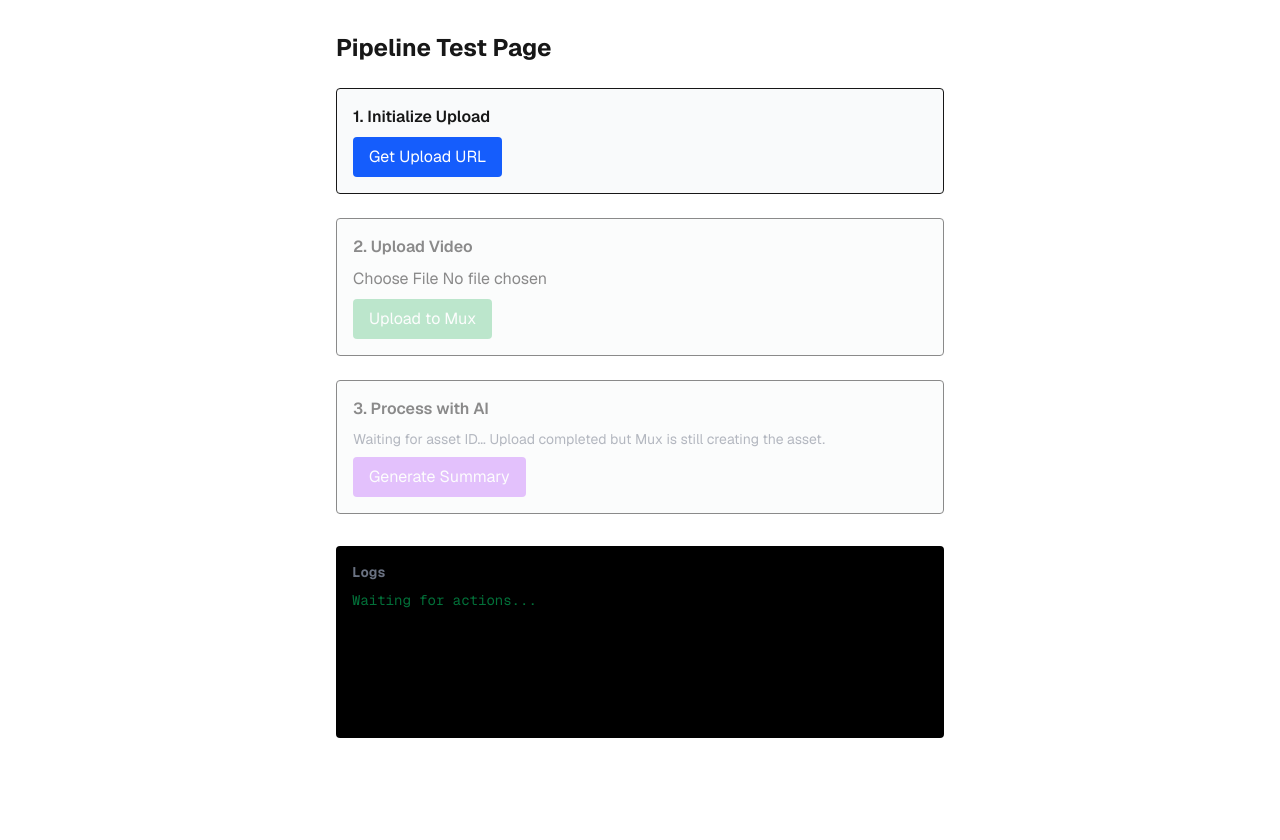
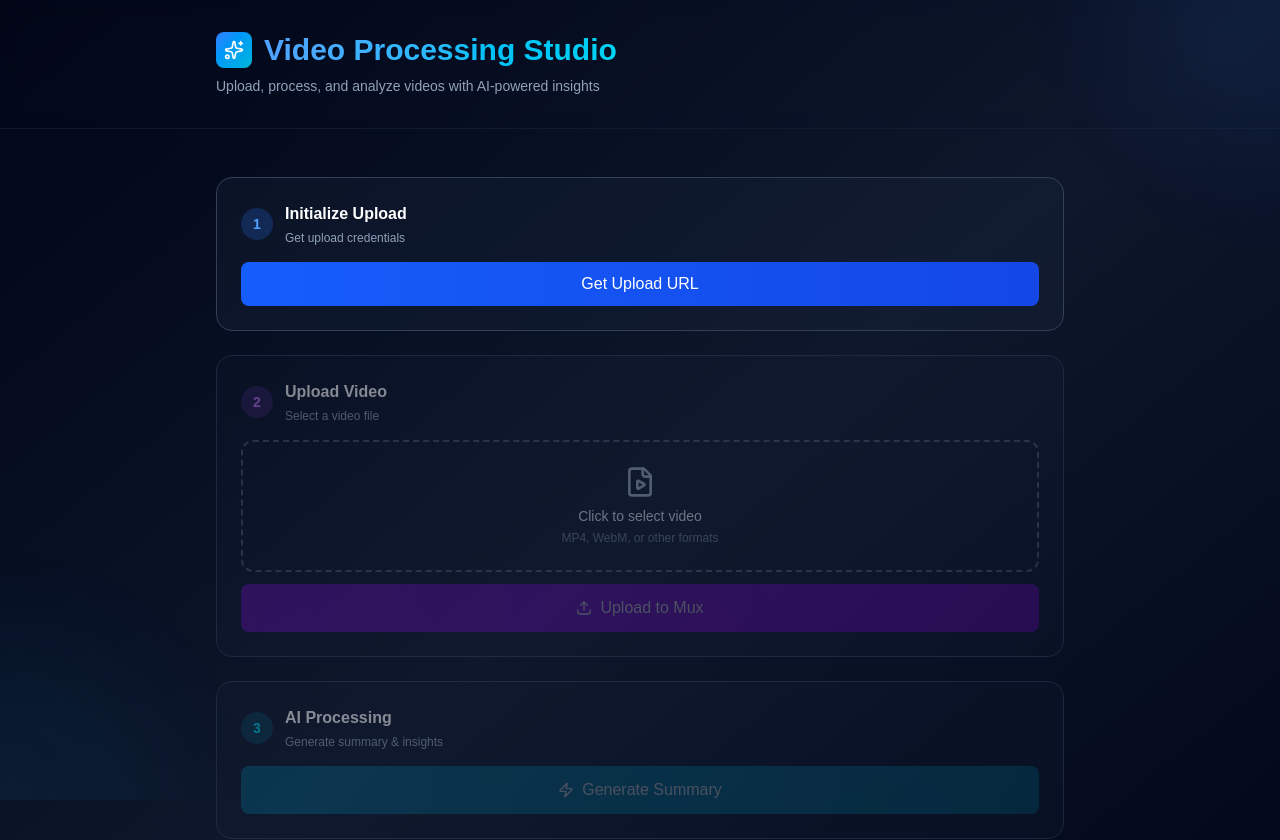
Before and after one commit to PranjalKaushik77/alpha_back, a Next.js app: page / in a window 1280 px wide. Shown: the top 840 px of the page. Before the commit the page ends 800 px from the top, so only its background shows below. Built offline with nearby package versions, Linux system fonts and the light colour scheme.

Commit message:
better_frontend

```diff
--- a/app/page.tsx
+++ b/app/page.tsx
@@ -1,91 +1,93 @@
 "use client";
 
 import { useState } from "react";
+import {
+  Upload,
+  Zap,
+  CheckCircle2,
+  AlertCircle,
+  Clock,
+  FileVideo,
+  Sparkles,
+} from "lucide-react";
 
-export default function TestPage() {
+export default function VideoPipeline() {
   const [status, setStatus] = useState("idle");
-    const [logs, setLogs] = useState<string[]>([]);
-    const [uploadData, setUploadData] = useState<any>(null);
-    const [file, setFile] = useState<File | null>(null);
-    const [processResult, setProcessResult] = useState<any>(null);
+  const [logs, setLogs] = useState([]);
+  const [uploadData, setUploadData] = useState(null);
+  const [file, setFile] = useState(null);
+  const [processResult, setProcessResult] = useState(null);
+  const [progress, setProgress] = useState(0);
 
-    const addLog = (msg: string) => setLogs((prev) => [...prev, `${new Date().toISOString().split('T')[1].split('.')[0]} - ${msg}`]);
+  const addLog = (msg) => {
+    const time = new Date().toISOString().split("T")[1].split(".")[0];
+    setLogs((prev) => [...prev, { time, msg, id: Date.now() }]);
+  };
 
   const handleCreateUpload = async () => {
     try {
       setStatus("creating_upload");
-            addLog("Requesting upload URL...");
+      addLog("🔄 Requesting upload URL...");
       const res = await fetch("/api/upload", { method: "POST" });
       const data = await res.json();
-
       if (data.error) throw new Error(data.error);
-
       setUploadData(data);
-            addLog(`Upload URL created. Upload ID: ${data.uploadId}`);
-            addLog("Ready to upload file. No database record created yet.");
+      addLog(`✓ Upload URL created`);
+      addLog(`ID: ${data.uploadId.slice(0, 12)}...`);
       setStatus("ready_to_upload");
-        } catch (e: any) {
-            addLog(`Error: ${e.message}`);
+    } catch (e) {
+      addLog(`❌ ${e.message}`);
       setStatus("error");
     }
   };
 
   const handleUploadFile = async () => {
-        console.log("handleUploadFile called", { file, uploadData, status });
-
     if (!file) {
-            addLog("Error: No file selected");
+      addLog("❌ No file selected");
       return;
     }
-
     if (!uploadData?.uploadUrl) {
-            addLog("Error: Upload URL not available. Please click 'Get Upload URL' first.");
+      addLog("❌ Get upload URL first");
       return;
     }
 
     try {
       setStatus("uploading");
-            addLog(`Uploading file ${file.name} (${(file.size / 1024 / 1024).toFixed(2)} MB)...`);
-            addLog(`Upload URL: ${uploadData.uploadUrl.substring(0, 50)}...`);
-            console.log("Starting upload to:", uploadData.uploadUrl);
+      const sizeMB = (file.size / 1024 / 1024).toFixed(2);
+      addLog(`⬆️  Uploading ${file.name} (${sizeMB} MB)...`);
+      setProgress(10);
 
       const uploadResponse = await fetch(uploadData.uploadUrl, {
         method: "PUT",
         body: file,
-                headers: {
-                    "content-type": file.type || "video/mp4",
-                },
+        headers: { "content-type": file.type || "video/mp4" },
       });
 
       if (!uploadResponse.ok) {
         const errorText = await uploadResponse.text();
-                throw new Error(`Upload failed: ${uploadResponse.status} ${uploadResponse.statusText}. ${errorText}`);
+        throw new Error(`Upload failed: ${uploadResponse.status}`);
       }
 
-            addLog("Upload complete! Checking for asset ID...");
+      setProgress(80);
+      addLog("✓ File uploaded to Mux");
+      addLog("⏳ Waiting for asset creation...");
 
-            // Wait a moment for Mux to create the asset
-            await new Promise(r => setTimeout(r, 3000));
+      await new Promise((r) => setTimeout(r, 3000));
 
-            // Check upload status to get asset_id (retry a few times)
       let assetId = null;
       let videoId = null;
+
       for (let attempt = 1; attempt <= 5; attempt++) {
-                addLog(`Checking for asset ID (attempt ${attempt}/5)...`);
-
+        setProgress(80 + (attempt / 5) * 10);
         const checkRes = await fetch("/api/check-upload", {
           method: "POST",
           headers: { "Content-Type": "application/json" },
           body: JSON.stringify({ uploadId: uploadData.uploadId }),
         });
 
-                if (!checkRes.ok) {
-                    const errorData = await checkRes.json();
-                    throw new Error(`Check upload failed: ${errorData.error || checkRes.statusText}`);
-                }
+        if (!checkRes.ok) throw new Error("Check upload failed");
 
         const checkData = await checkRes.json();
-
         if (checkData.assetId) {
           assetId = checkData.assetId;
           videoId = checkData.video?.id || null;
@@ -93,37 +95,35 @@ export default function TestPage() {
         }
 
         if (attempt < 5) {
-                    await new Promise(r => setTimeout(r, 2000));
+          await new Promise((r) => setTimeout(r, 2000));
         }
       }
 
       if (assetId) {
-                addLog(`✓ Asset ID: ${assetId}`);
-                addLog(`✓ Database record created: ${videoId || 'N/A'}`);
+        addLog(`✓ Asset created: ${assetId.slice(0, 12)}...`);
         setUploadData({ ...uploadData, muxAssetId: assetId, videoId });
+        setProgress(100);
         setStatus("uploaded");
       } else {
-                addLog("⚠ Asset ID not ready yet. Mux is still processing...");
-                addLog("You can manually check upload status or wait for webhook.");
+        addLog("⚠️  Asset not ready yet");
         setStatus("uploaded");
       }
-        } catch (e: any) {
-            addLog(`❌ Upload error: ${e.message}`);
-            console.error("Upload error details:", e);
+    } catch (e) {
+      addLog(`❌ ${e.message}`);
       setStatus("error");
     }
   };
 
   const handleProcessVideo = async () => {
     if (!uploadData?.muxAssetId) {
-            addLog("Error: Asset ID not available. Wait a moment and try again.");
+      addLog("⚠️  Wait for upload to complete");
       return;
     }
 
     try {
       setStatus("processing");
-            addLog(`Triggering processing for Asset ID: ${uploadData.muxAssetId}...`);
-            addLog("Note: This may fail if Mux hasn't finished transcoding yet (wait 1-2 mins)");
+      addLog("🤖 Processing video with AI...");
+      setProgress(0);
 
       const res = await fetch("/api/process-video", {
         method: "POST",
@@ -133,118 +133,272 @@ export default function TestPage() {
 
       const data = await res.json();
       if (data.error) {
-                addLog(`Server Error: ${data.error}`);
-                if (res.status === 404) addLog("Tip: Mux is likely still processing. Wait a bit and try again.");
+        addLog(`❌ ${data.error}`);
+        if (res.status === 404) {
+          addLog("💡 Mux still transcoding. Wait 1-2 minutes.");
+        }
+        setStatus("error");
         return;
       }
 
       setProcessResult(data);
-            addLog("Processing complete! Summary generated.");
+      setProgress(100);
+      addLog("✓ Processing complete!");
       setStatus("complete");
-        } catch (e: any) {
-            addLog(`Error: ${e.message}`);
+    } catch (e) {
+      addLog(`❌ ${e.message}`);
+      setStatus("error");
     }
   };
 
+  const isUploading = status === "uploading";
+  const isProcessing = status === "processing";
+  const isComplete = status === "complete";
+
   return (
-        <div className="p-8 max-w-2xl mx-auto font-sans">
-            <h1 className="text-2xl font-bold mb-6">Pipeline Test Page</h1>
+    <div className="min-h-screen bg-gradient-to-br from-slate-950 via-slate-900 to-slate-950">
+      {/* Animated background elements */}
+      <div className="fixed inset-0 overflow-hidden pointer-events-none">
+        <div className="absolute -top-40 -right-40 w-80 h-80 bg-blue-500/10 rounded-full blur-3xl animate-pulse"></div>
+        <div className="absolute -bottom-40 -left-40 w-80 h-80 bg-cyan-500/10 rounded-full blur-3xl animate-pulse" style={{ animationDelay: "1s" }}></div>
+      </div>
 
-            <div className="space-y-6">
-                {/* Step 1: Create Upload */}
-                <div className="p-4 border rounded bg-gray-50">
-                    <h2 className="font-semibold mb-2">1. Initialize Upload</h2>
+      <div className="relative z-10">
+        {/* Header */}
+        <div className="border-b border-slate-800/50 backdrop-blur-sm sticky top-0 z-20">
+          <div className="max-w-4xl mx-auto px-6 py-8">
+            <div className="flex items-center gap-3 mb-2">
+              <div className="p-2 bg-gradient-to-br from-blue-500 to-cyan-500 rounded-lg">
+                <Sparkles className="w-5 h-5 text-white" />
+              </div>
+              <h1 className="text-3xl font-bold bg-gradient-to-r from-blue-400 to-cyan-400 bg-clip-text text-transparent">
+                Video Processing Studio
+              </h1>
+            </div>
+            <p className="text-slate-400 text-sm">
+              Upload, process, and analyze videos with AI-powered insights
+            </p>
+          </div>
+        </div>
+
+        {/* Main Content */}
+        <div className="max-w-4xl mx-auto px-6 py-12">
+          {/* Pipeline Steps */}
+          <div className="grid gap-6 mb-8">
+            {/* Step 1: Initialize */}
+            <div className={`group rounded-2xl border transition-all duration-300 ${
+              uploadData
+                ? "border-green-500/50 bg-green-500/5"
+                : "border-slate-700 bg-slate-800/30 hover:border-slate-600"
+            } p-6`}>
+              <div className="flex items-start justify-between mb-4">
+                <div className="flex items-center gap-3">
+                  <div className={`w-8 h-8 rounded-full flex items-center justify-center font-bold text-sm ${
+                    uploadData
+                      ? "bg-green-500/20 text-green-400"
+                      : "bg-blue-500/20 text-blue-400"
+                  }`}>
+                    1
+                  </div>
+                  <div>
+                    <h3 className="font-semibold text-white">Initialize Upload</h3>
+                    <p className="text-xs text-slate-400 mt-1">
+                      {uploadData ? "Ready to upload" : "Get upload credentials"}
+                    </p>
+                  </div>
+                </div>
+                {uploadData && <CheckCircle2 className="w-5 h-5 text-green-500" />}
+              </div>
               <button
                 onClick={handleCreateUpload}
-                        disabled={status !== "idle"}
-                        className="px-4 py-2 bg-blue-600 text-white rounded hover:bg-blue-700 disabled:opacity-50"
+                disabled={uploadData}
+                className="w-full py-2.5 px-4 bg-gradient-to-r from-blue-600 to-blue-700 hover:from-blue-500 hover:to-blue-600 disabled:from-green-600 disabled:to-green-700 disabled:opacity-75 text-white rounded-lg font-medium transition-all duration-200 disabled:cursor-not-allowed"
               >
-                        Get Upload URL
+                {uploadData ? "✓ Upload URL Ready" : "Get Upload URL"}
               </button>
             </div>
 
-                {/* Step 2: Upload File */}
-                <div className={`p-4 border rounded bg-gray-50 ${!uploadData ? 'opacity-50' : ''}`}>
-                    <h2 className="font-semibold mb-2">2. Upload Video</h2>
+            {/* Step 2: Upload */}
+            <div className={`group rounded-2xl border transition-all duration-300 ${
+              file && uploadData
+                ? "border-green-500/50 bg-green-500/5"
+                : "border-slate-700 bg-slate-800/30"
+            } p-6 ${!uploadData && "opacity-50 pointer-events-none"}`}>
+              <div className="flex items-start justify-between mb-4">
+                <div className="flex items-center gap-3">
+                  <div className={`w-8 h-8 rounded-full flex items-center justify-center font-bold text-sm ${
+                    file && uploadData
+                      ? "bg-green-500/20 text-green-400"
+                      : "bg-purple-500/20 text-purple-400"
+                  }`}>
+                    2
+                  </div>
+                  <div>
+                    <h3 className="font-semibold text-white">Upload Video</h3>
+                    <p className="text-xs text-slate-400 mt-1">
+                      {file
+                        ? `${file.name} • ${(file.size / 1024 / 1024).toFixed(2)} MB`
+                        : "Select a video file"}
+                    </p>
+                  </div>
+                </div>
+                {file && uploadData && <CheckCircle2 className="w-5 h-5 text-green-500" />}
+              </div>
+
+              <div className="space-y-3">
+                <label className="block">
+                  <div className="border-2 border-dashed border-slate-600 rounded-xl p-6 text-center cursor-pointer hover:border-slate-500 transition-colors">
+                    <FileVideo className="w-8 h-8 text-slate-400 mx-auto mb-2" />
+                    <p className="text-sm font-medium text-slate-300">
+                      Click to select video
+                    </p>
+                    <p className="text-xs text-slate-500 mt-1">MP4, WebM, or other formats</p>
                     <input
                       type="file"
                       accept="video/*"
                       onChange={(e) => {
-                            const selectedFile = e.target.files?.[0] || null;
-                            setFile(selectedFile);
+                        const selectedFile = e.target.files?.[0];
+                        setFile(selectedFile || null);
                         if (selectedFile) {
-                                addLog(`File selected: ${selectedFile.name} (${(selectedFile.size / 1024 / 1024).toFixed(2)} MB)`);
+                          addLog(
+                            `📹 ${selectedFile.name} (${(selectedFile.size / 1024 / 1024).toFixed(2)} MB)`
+                          );
                         }
                       }}
-                        className="block mb-2 w-full"
-                        disabled={!uploadData}
+                      className="hidden"
                     />
-                    {file && (
-                        <p className="text-sm text-gray-600 mb-2">
-                            Selected: {file.name} ({(file.size / 1024 / 1024).toFixed(2)} MB)
+                  </div>
+                </label>
+
+                <button
+                  onClick={handleUploadFile}
+                  disabled={!file || !uploadData || isUploading}
+                  className="w-full py-3 px-4 bg-gradient-to-r from-purple-600 to-purple-700 hover:from-purple-500 hover:to-purple-600 disabled:opacity-50 text-white rounded-lg font-medium transition-all duration-200 flex items-center justify-center gap-2 disabled:cursor-not-allowed"
+                >
+                  <Upload className="w-4 h-4" />
+                  {isUploading ? `Uploading... ${progress}%` : "Upload to Mux"}
+                </button>
+
+                {isUploading && (
+                  <div className="w-full bg-slate-700 rounded-full h-2 overflow-hidden">
+                    <div
+                      className="bg-gradient-to-r from-purple-500 to-purple-400 h-full transition-all duration-300"
+                      style={{ width: `${progress}%` }}
+                    ></div>
+                  </div>
+                )}
+              </div>
+            </div>
+
+            {/* Step 3: Process */}
+            <div className={`group rounded-2xl border transition-all duration-300 ${
+              isComplete
+                ? "border-green-500/50 bg-green-500/5"
+                : "border-slate-700 bg-slate-800/30"
+            } p-6 ${!uploadData?.muxAssetId && "opacity-50 pointer-events-none"}`}>
+              <div className="flex items-start justify-between mb-4">
+                <div className="flex items-center gap-3">
+                  <div className={`w-8 h-8 rounded-full flex items-center justify-center font-bold text-sm ${
+                    isComplete
+                      ? "bg-green-500/20 text-green-400"
+                      : "bg-cyan-500/20 text-cyan-400"
+                  }`}>
+                    3
+                  </div>
+                  <div>
+                    <h3 className="font-semibold text-white">AI Processing</h3>
+                    <p className="text-xs text-slate-400 mt-1">
+                      {isComplete
+                        ? "Processing complete"
+                        : "Generate summary & insights"}
+                    </p>
+                  </div>
+                </div>
+                {isComplete && <CheckCircle2 className="w-5 h-5 text-green-500" />}
+              </div>
+
+              <button
+                onClick={handleProcessVideo}
+                disabled={!uploadData?.muxAssetId || isProcessing}
+                className="w-full py-3 px-4 bg-gradient-to-r from-cyan-600 to-cyan-700 hover:from-cyan-500 hover:to-cyan-600 disabled:opacity-50 text-white rounded-lg font-medium transition-all duration-200 flex items-center justify-center gap-2 disabled:cursor-not-allowed"
+              >
+                <Zap className="w-4 h-4" />
+                {isProcessing ? "Processing..." : "Generate Summary"}
+              </button>
+
+              {uploadData?.muxAssetId && !isComplete && (
+                <p className="text-xs text-slate-400 mt-3">
+                  💡 Wait 1-2 minutes for Mux transcoding before processing
                 </p>
               )}
-                    <button
-                        onClick={(e) => {
-                            e.preventDefault();
-                            console.log("Button clicked!", { file, uploadData, status });
-                            handleUploadFile();
-                        }}
-                        disabled={!file || !uploadData || status === "uploading"}
-                        className="px-4 py-2 bg-green-600 text-white rounded hover:bg-green-700 disabled:opacity-50 disabled:cursor-not-allowed"
-                        title={!file ? "Please select a file first" : !uploadData ? "Please get upload URL first" : ""}
-                    >
-                        {status === "uploading" ? "Uploading..." : "Upload to Mux"}
-                    </button>
-                    {!file && uploadData && (
-                        <p className="text-sm text-red-500 mt-2">⚠ Please select a video file</p>
-                    )}
-                    {file && !uploadData && (
-                        <p className="text-sm text-red-500 mt-2">⚠ Please get upload URL first</p>
-                    )}
+            </div>
           </div>
 
-                {/* Step 3: Trigger Processing */}
-                <div className={`p-4 border rounded bg-gray-50 ${status !== "uploaded" && status !== "complete" ? 'opacity-50' : ''}`}>
-                    <h2 className="font-semibold mb-2">3. Process with AI</h2>
-                    <p className="text-sm text-gray-500 mb-2">
-                        {uploadData?.muxAssetId
-                            ? "Asset ID available. Wait ~2 minutes for Mux to generate captions, then click below."
-                            : "Waiting for asset ID... Upload completed but Mux is still creating the asset."}
-                    </p>
-                    <button
-                        onClick={handleProcessVideo}
-                        disabled={!uploadData?.muxAssetId || (status !== "uploaded" && status !== "complete")}
-                        className="px-4 py-2 bg-purple-600 text-white rounded hover:bg-purple-700 disabled:opacity-50"
-                    >
-                        Generate Summary
-                    </button>
+          {/* Results */}
+          {isComplete && processResult && (
+            <div className="rounded-2xl border border-green-500/50 bg-green-500/5 p-8 mb-8 animate-in fade-in slide-in-from-bottom-4 duration-500">
+              <div className="flex items-center gap-2 mb-6">
+                <CheckCircle2 className="w-6 h-6 text-green-400" />
+                <h2 className="text-xl font-bold text-white">Results</h2>
               </div>
 
-                {/* Results Display */}
-                {processResult && (
-                    <div className="p-4 border rounded bg-white shadow">
-                        <h3 className="font-bold mb-2">Results</h3>
-                        <div className="space-y-2">
+              <div className="space-y-6">
                 <div>
-                                <span className="font-semibold">Summary:</span>
-                                <p className="text-sm text-gray-700 bg-gray-50 p-2 rounded">{processResult.video.summary}</p>
+                  <h3 className="text-sm font-semibold text-slate-300 uppercase tracking-wide mb-2">
+                    Summary
+                  </h3>
+                  <p className="text-slate-200 leading-relaxed">
+                    {processResult.video.summary}
+                  </p>
                 </div>
+
+                <div className="h-px bg-gradient-to-r from-green-500/0 via-green-500/50 to-green-500/0"></div>
+
                 <div>
-                                <span className="font-semibold">Description:</span>
-                                <p className="text-sm text-gray-700 bg-gray-50 p-2 rounded">{processResult.video.description}</p>
+                  <h3 className="text-sm font-semibold text-slate-300 uppercase tracking-wide mb-2">
+                    Description
+                  </h3>
+                  <p className="text-slate-200 leading-relaxed">
+                    {processResult.video.description}
+                  </p>
                 </div>
               </div>
             </div>
           )}
 
           {/* Logs Console */}
-                <div className="mt-8 p-4 bg-black text-green-400 font-mono text-sm rounded h-48 overflow-y-auto">
-                    <div className="font-bold text-gray-500 mb-2">Logs</div>
-                    {logs.map((log, i) => (
-                        <div key={i}>{log}</div>
-                    ))}
-                    {logs.length === 0 && <span className="opacity-50">Waiting for actions...</span>}
+          <div className="rounded-2xl border border-slate-700 bg-slate-800/50 backdrop-blur overflow-hidden">
+            <div className="px-6 py-4 border-b border-slate-700 bg-slate-900/50">
+              <div className="flex items-center gap-2">
+                <Clock className="w-4 h-4 text-slate-400" />
+                <h3 className="font-semibold text-white text-sm">Activity Log</h3>
+                <span className="ml-auto text-xs text-slate-500">
+                  {logs.length} events
+                </span>
+              </div>
+            </div>
+
+            <div className="max-h-64 overflow-y-auto">
+              <div className="divide-y divide-slate-700/50">
+                {logs.length === 0 ? (
+                  <div className="px-6 py-8 text-center text-slate-500 text-sm">
+                    Waiting for actions...
+                  </div>
+                ) : (
+                  logs.map((log) => (
+                    <div
+                      key={log.id}
+                      className="px-6 py-3 text-sm text-slate-300 font-mono hover:bg-slate-700/20 transition-colors"
+                    >
+                      <span className="text-slate-500">{log.time}</span>
+                      <span className="text-slate-400 mx-2">›</span>
+                      <span>{log.msg}</span>
+                    </div>
+                  ))
+                )}
+              </div>
+            </div>
+          </div>
         </div>
       </div>
     </div>
```
Lines whose indentation alone changed are shown as unchanged.
